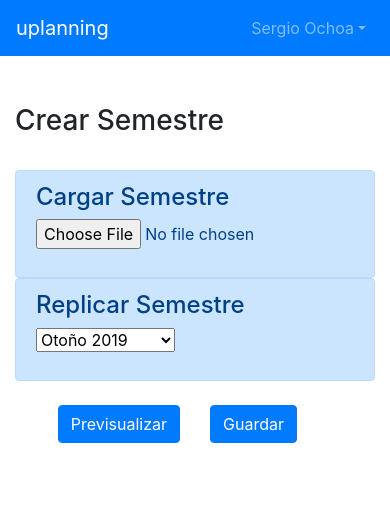
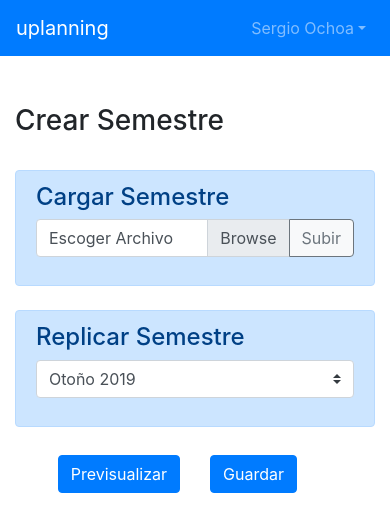
Before and after one commit to danielarayap/uplanning, a React (Create React App) app in the folder uplanning-app/: page /manage/new_semester in a window 390 px wide. Shown: the top 532 px of the page. Built offline with nearby package versions, Linux system fonts and the light colour scheme.

Commit message:
NewSemester.js modified to be responsive

```diff
--- a/uplanning-app/src/components/NewSemester.js
+++ b/uplanning-app/src/components/NewSemester.js
@@ -1,19 +1,39 @@
 import React from "react";
-import { Alert, Button, Container, Col, Row } from "react-bootstrap";
+import { Alert, Button, Container, Col, Row, InputGroup } from "react-bootstrap";
 
 class SelectSemester extends React.Component {
 	render() {
 		return (
-      <select>
+			<InputGroup>
+				<select className="custom-select">
 					<option value="semester1">Otoño 2019</option>
        	 	    	<option value="semester2">Primavera 2018</option>
         	    	<option value="semester3">Otoño 2018</option>
 			    	<option value="semester4">Primavera 2017</option>
         	    	<option value="semester5">Otoño 2017</option>
 	      	    </select>
+			</InputGroup>
         );
     }
 };
+
+
+class SelectFile extends React.Component {
+	render() {
+		return (
+			<InputGroup>
+				<div class="custom-file">
+					<input type="file" class="custom-file-input" id="upload-semester-input"/>
+					<label class="custom-file-label" for="upload-semester-input"> Escoger Archivo</label>
+				</div>
+				<InputGroup.Append>
+					<Button variant="outline-secondary bg-light">Subir</Button>
+				</InputGroup.Append>
+			</InputGroup>
+		);
+	}
+}
+
 
 export default class NewSemester extends React.Component {
 	render() {
@@ -24,14 +44,14 @@ export default class NewSemester extends React.Component {
 							<h3>Crear Semestre</h3>
 					</Col>
 				</Row>
-				<Row className="mb-4">
-					<Col xs={12} md={6}>
+				<Row className="mb-1">
+					<Col xs={12} md={6} className="mb-4">
 						<Alert id="load-semester-alert" variant="primary">
 							<h4>Cargar Semestre</h4>
-							<input type="file" name="xls-semester"/>
+							<SelectFile/>
 						</Alert>
 					</Col>
-					<Col xs={12} md={6}>
+					<Col xs={12} md={6} className="mb-4">
 						<Alert id="replicate-semester-alert" variant="primary">
 							<h4>Replicar Semestre</h4>
 							<SelectSemester/>
```
Lines whose indentation alone changed are shown as unchanged.
